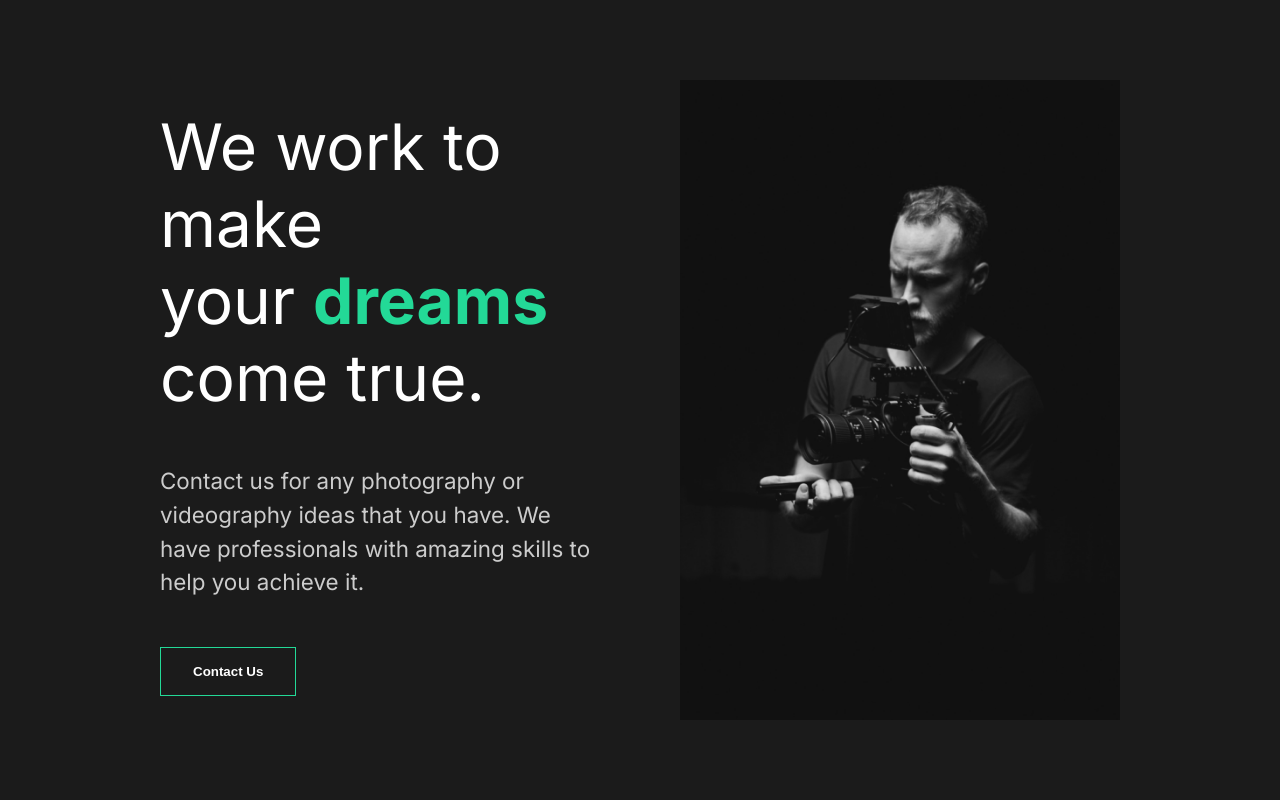
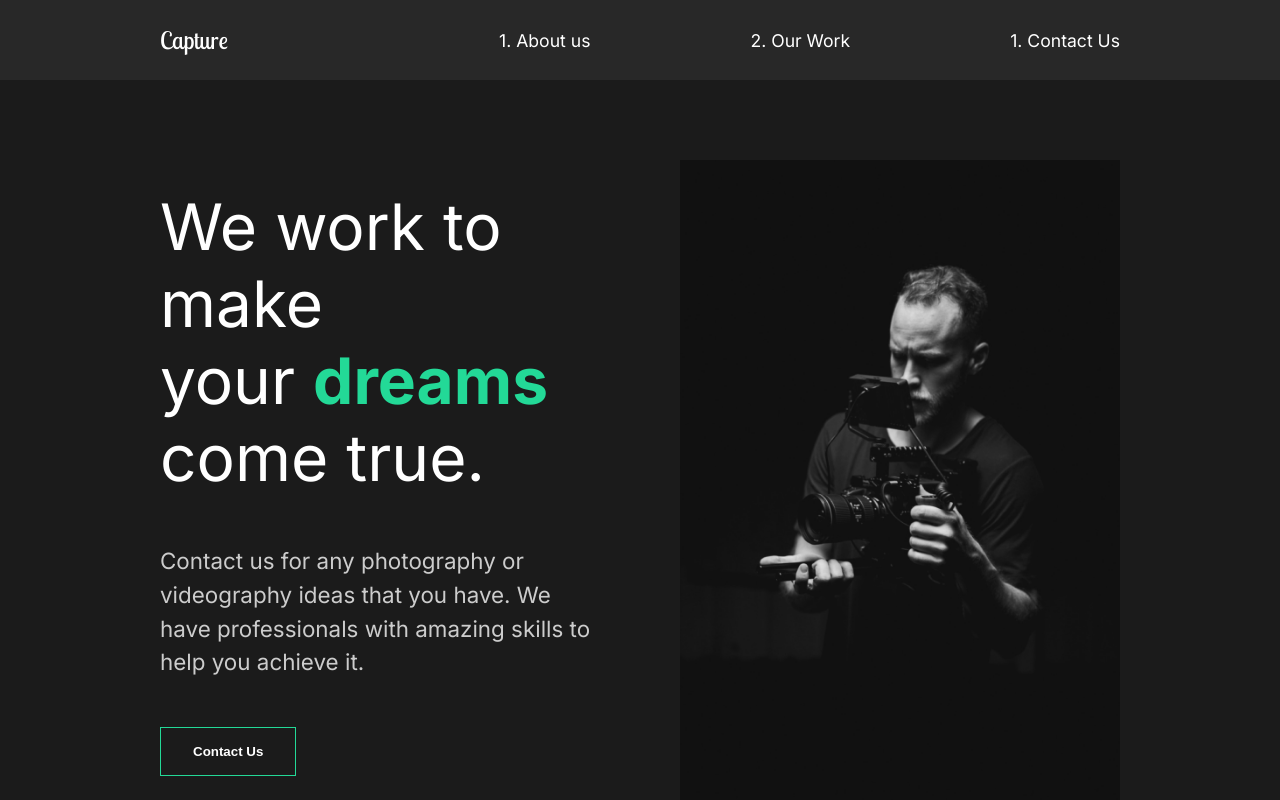
Before and after one commit to nggar/capture-portfolio, a React (Create React App) app: page / in a window 1280 px wide. Shown: the top 800 px of the page. Built offline with nearby package versions, Linux system fonts and the light colour scheme.

Commit message:
style Nav component

```diff
--- a/src/App.js
+++ b/src/App.js
@@ -1,12 +1,14 @@
 // import pages
 import HomePage from './pages/Home';
 // Style
+import Nav from './components/Nav';
 import GlobalStyle from './components/GlobalStyle';
 
 function App() {
     return (
         <div className="App">
             <GlobalStyle />
+            <Nav />
             <HomePage />
         </div>
     );
--- /dev/null
+++ b/src/components/Nav.js
@@ -0,0 +1,49 @@
+import styled from 'styled-components';
+
+const Nav = () => {
+    return (
+        <StyledNav>
+            <h1><a id="logo" href="#">Capture</a></h1>
+            <ul>
+                <li>
+                    <a href="#">1. About us</a>
+                </li>
+                <li>
+                    <a href="#">2. Our Work</a>
+                </li>
+                <li>
+                    <a href="#">1. Contact Us</a>
+                </li>
+            </ul>
+        </StyledNav>
+    )
+}
+
+const StyledNav = styled.nav`
+    min-height: 10vh;
+    display: flex;
+    margin: auto;
+  justify-content: space-between;
+  align-items: center;
+  background: #282828;
+  padding: 1rem 10rem;
+  ul {
+    display: flex;
+    list-style: none;
+  }
+  li {
+    padding-left: 10rem;
+    position: relative;
+  }
+  a {
+    color: white;
+    text-decoration: none;
+  }
+  #logo {
+    font-size: 1.5rem;
+    font-family: "Lobster Two", cursive;
+    font-weight: lighter;
+  }
+`
+
+export default Nav;
```
